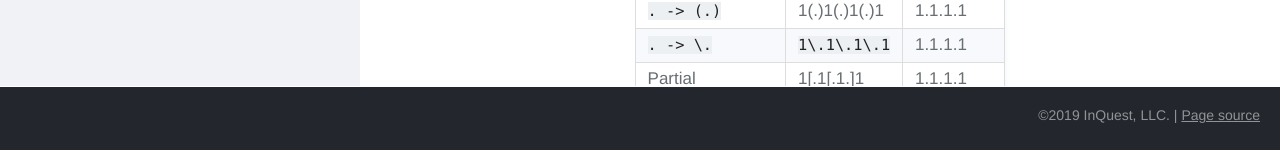
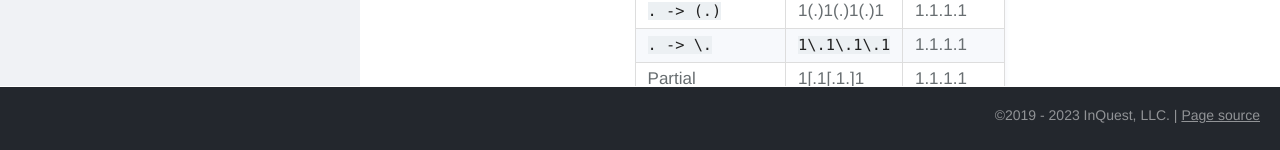
Before and after one commit to InQuest/iocextract, a Sphinx documentation site: the page built from docs/index.rst, in a window 1280 px wide. Shown: the part 4847-4997 px from the top of the page. Built offline with Sphinx 7.4.7, drawn with Linux system fonts in a browser that asks for light colours; some web fonts are replaced.

Commit message:
Updated copyright + bump version

```diff
--- a/docs/conf.py
+++ b/docs/conf.py
@@ -20,7 +20,7 @@
 # -- Project information -----------------------------------------------------
 
 project = u'iocextract'
-copyright = u'2019 InQuest, LLC'
+copyright = u'2019 - 2023 InQuest, LLC'
 author = u'InQuest Labs'
 
 # The short X.Y version
--- a/setup.py
+++ b/setup.py
@@ -8,7 +8,7 @@
 
 setup(
     name='iocextract',
-    version='1.13.8',
+    version='1.14.0',
     include_package_data=True,
     py_modules=[
         'iocextract',
```
Also changed, not shown: 1 other file.
